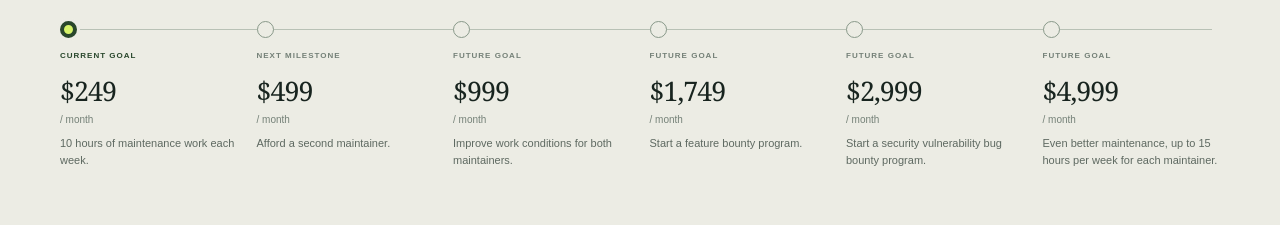
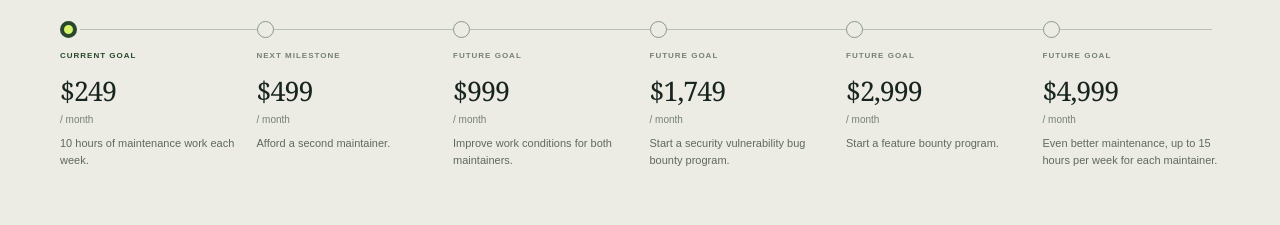
Before and after one commit to smallvec/smallvec.rs, a Next.js app: page / in a window 1280 px wide. Shown: the part 2720-2945 px from the top of the page. Built offline with nearby package versions, Linux system fonts and the light colour scheme.

Commit message:
feat: swap milestones

```diff
--- a/app/page.tsx
+++ b/app/page.tsx
@@ -265,13 +265,13 @@ export default function Home() {
                 <span className="goal-marker" aria-hidden="true" />
                 <span className="goal-stage">Future goal</span>
                 <h3 className="goal-amount">$1,749<span>/ month</span></h3>
-                <p>Start a feature bounty program.</p>
+                <p>Start a security vulnerability bug bounty program.</p>
               </li>
               <li className="goal-step">
                 <span className="goal-marker" aria-hidden="true" />
                 <span className="goal-stage">Future goal</span>
                 <h3 className="goal-amount">$2,999<span>/ month</span></h3>
-                <p>Start a security vulnerability bug bounty program.</p>
+                <p>Start a feature bounty program.</p>
               </li>
               <li className="goal-step">
                 <span className="goal-marker" aria-hidden="true" />
```
